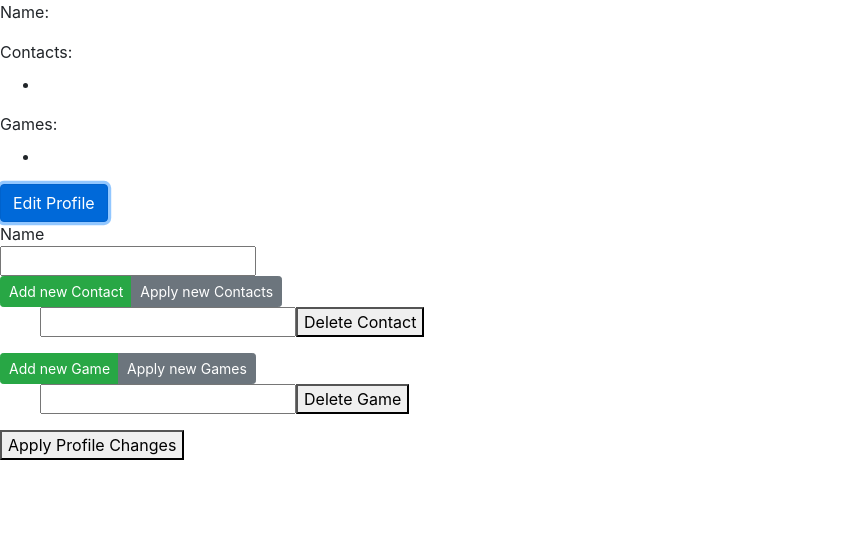
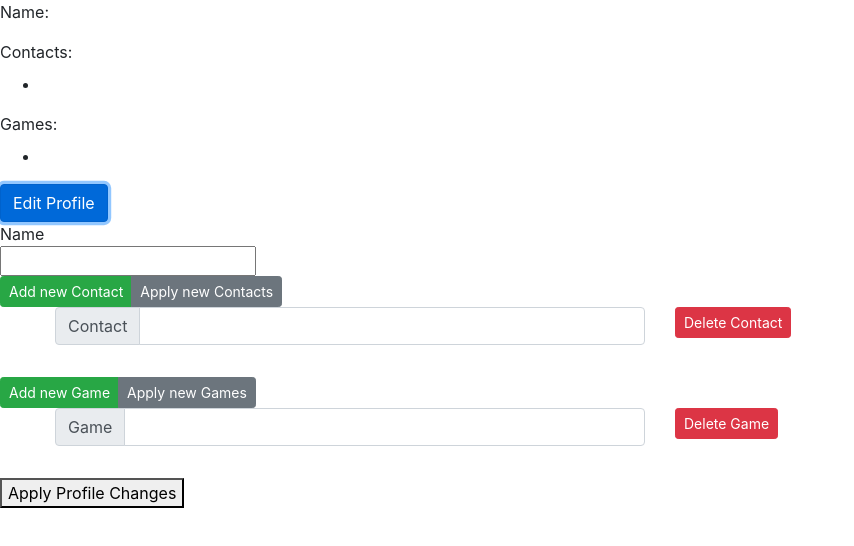
Before and after one commit to devinllu/StormHacks2021, a React (Create React App) app in the folder Frontend/: page /profile in a window 1280 px wide. Both pictures are taken after a click on the button "Edit Profile". Shown: the top 546 px of the page, without its empty margins (0-854 px from the left). Built offline with nearby package versions, Linux system fonts and the light colour scheme.

Commit message:
Add buttons to games and contacts

```diff
--- a/Frontend/src/Components/ProfileData.js
+++ b/Frontend/src/Components/ProfileData.js
@@ -4,7 +4,11 @@ import 'bootstrap/dist/css/bootstrap.min.css';
 import Button from 'react-bootstrap/Button';
 import Collapse from 'react-bootstrap/Collapse';
 import ButtonGroup from 'react-bootstrap/ButtonGroup'
-
+import InputGroup from 'react-bootstrap/InputGroup'
+import { FormControl } from 'react-bootstrap';
+import { Col } from 'reactstrap';
+import Container from 'react-bootstrap/Container';
+import Row from 'react-bootstrap/Row'
 
 function Profile({profileData}){
 
@@ -177,24 +181,38 @@ function FormListComponent(props){
 
 function FormListElement(props){
     return (
-        <div>
-            <input
+        <Container fluid>
+            <Row>
+                <Col>
+                    <InputGroup className="mb-3">
+                        <InputGroup.Prepend>
+                            <InputGroup.Text>{props.entryName}</InputGroup.Text>
+                        </InputGroup.Prepend>
+                        <FormControl
                         type="text"
                         onChange={
                             (e) => {
                                 props.onEntry(e.target.value);
                             }
                         }
-                value={props.entry}
-            ></input>
-            <button
+                        value={props.entry}>
+                        </FormControl>
+                    </InputGroup>
+                </Col>
+                <Col>
+                    <Button
+                        size="sm"
+                        variant="danger"
                         onClick={
                             () => {
                                 props.onDelete();
                             }
                         }
-            >{`Delete ${props.entryName}`}</button>
-        </div>
+                    >{`Delete ${props.entryName}`}</Button>
+                </Col>
+            </Row>
+        </Container>
+
     )
 }
 export default Profile;
```
Lines whose indentation alone changed are shown as unchanged.
